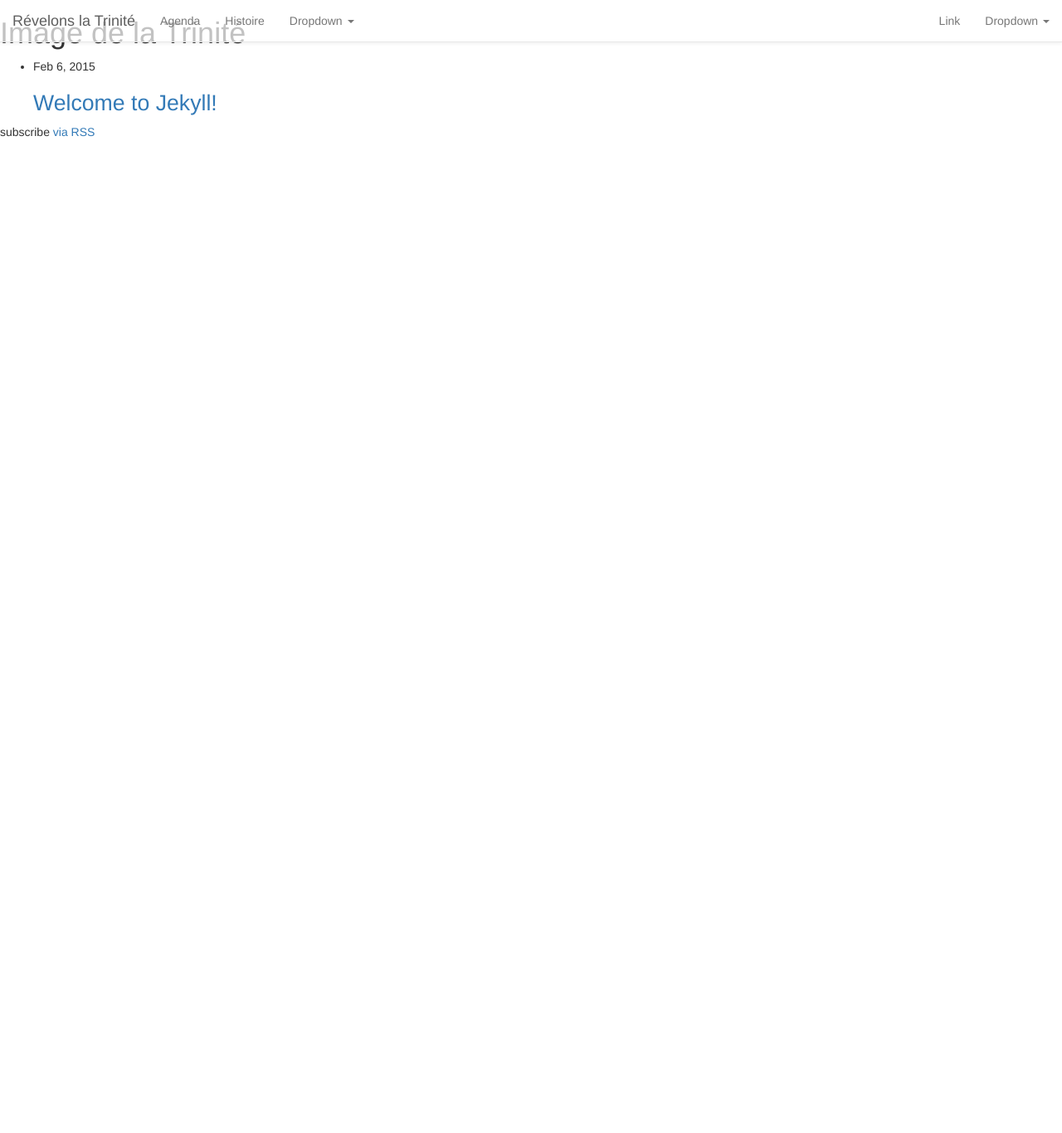
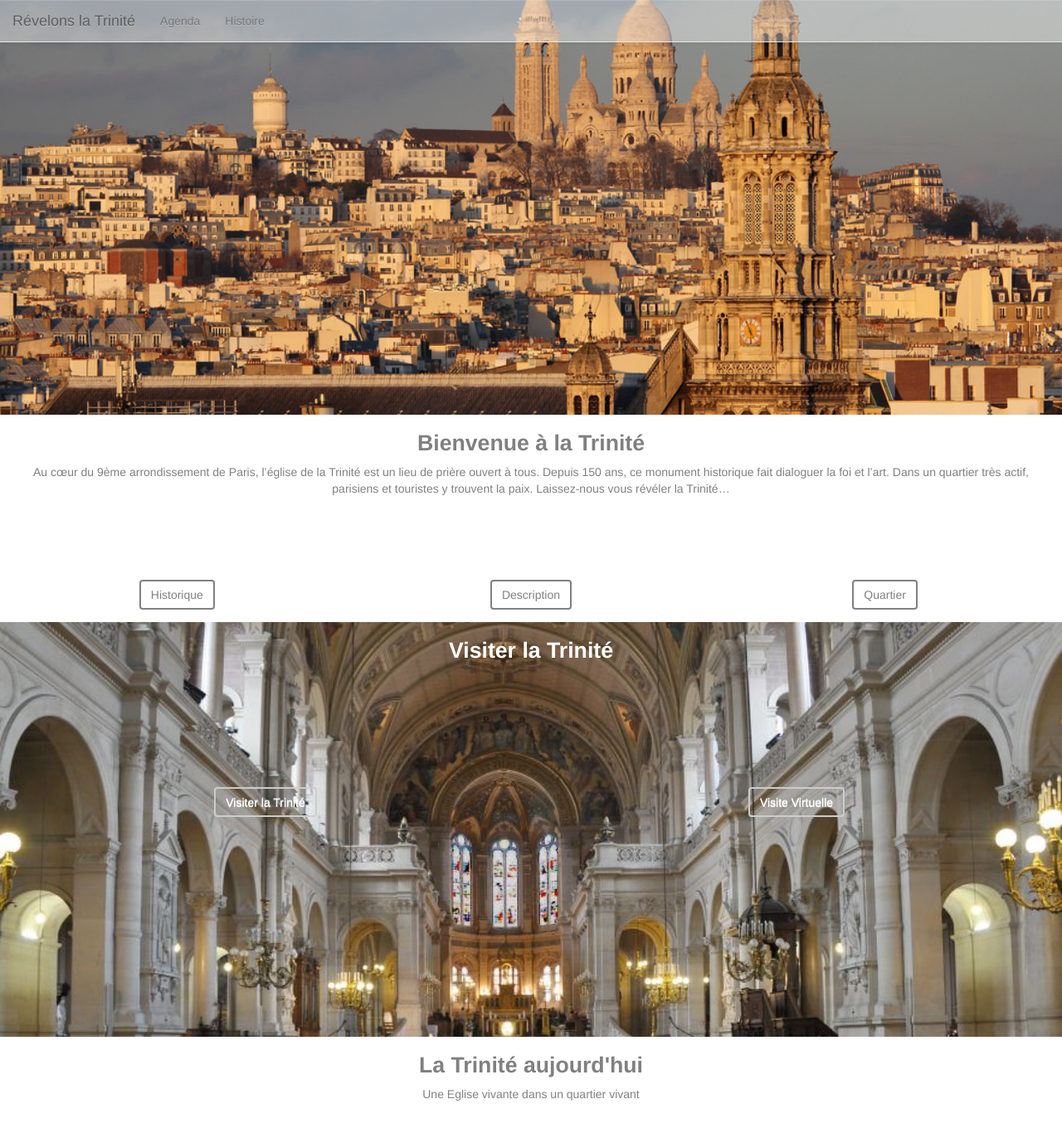
Before and after one commit to m-lce/rlt, a Jekyll site: the page built from index.html, in a window 1280 px wide and 1400 px high. Shown: the top 1366 px of the window at 83% size. Built offline with Jekyll 4.4.1, drawn with Linux system fonts in a browser that asks for light colours; nearby versions of some CDN libraries; some of the changed text lies outside the part shown.

Commit message:
good home page version add office page

```diff
--- /dev/null
+++ b/_data/offices_txt.yml
@@ -0,0 +1,6 @@
+title1: Messes
+text1: "Semaine: 7h30, 12h10 et 19h <br> Samedi: 12h10 <br> Dimanche: 11h et 19h"
+title2: Confessions
+text2: "Semaine: 17h30 à 19h <br> Samedi: 11h à 12h <br> Dimanche: 17h30"
+title3: Adoration eucharistique
+text3: "Du dimanche 12h30 au samedi 17h30 <br> Dans l’église ou la chapelle d’adoration"
--- a/_includes/head.html
+++ b/_includes/head.html
@@ -18,6 +18,8 @@
   <link rel="stylesheet" href="/css/all.css">
   <!-- Latest compiled and minified JavaScript -->
   <script src="https://maxcdn.bootstrapcdn.com/bootstrap/3.3.2/js/bootstrap.min.js"></script>
+  <link rel="stylesheet" href="//maxcdn.bootstrapcdn.com/font-awesome/4.3.0/css/font-awesome.min.css">
+
 
 
 
--- a/_includes/header.html
+++ b/_includes/header.html
@@ -18,31 +18,31 @@
       <ul class="nav navbar-nav">
         <li><a href="/agenda.html">Agenda</a></li>
         <li><a href="/histoire.html">Histoire</a></li>
-        <li class="dropdown">
-          <a href="#" class="dropdown-toggle" data-toggle="dropdown" role="button" aria-expanded="false">Dropdown <span class="caret"></span></a>
-          <ul class="dropdown-menu" role="menu">
-            <li><a href="#">Action</a></li>
-            <li><a href="#">Another action</a></li>
-            <li><a href="#">Something else here</a></li>
-            <li class="divider"></li>
-            <li><a href="#">Separated link</a></li>
-            <li class="divider"></li>
-            <li><a href="#">One more separated link</a></li>
+        <!-- <li class="dropdown"> -->
+        <!--   <a href="#" class="dropdown-toggle" data-toggle="dropdown" role="button" aria-expanded="false">Dropdown <span class="caret"></span></a> -->
+        <!--   <ul class="dropdown-menu" role="menu"> -->
+        <!--     <li><a href="#">Action</a></li> -->
+        <!--     <li><a href="#">Another action</a></li> -->
+        <!--     <li><a href="#">Something else here</a></li> -->
+        <!--     <li class="divider"></li> -->
+        <!--     <li><a href="#">Separated link</a></li> -->
+        <!--     <li class="divider"></li> -->
+        <!--     <li><a href="#">One more separated link</a></li> -->
           </ul>
         </li>
       </ul>
       <ul class="nav navbar-nav navbar-right">
-        <li><a href="#">Link</a></li>
-        <li class="dropdown">
-          <a href="#" class="dropdown-toggle" data-toggle="dropdown" role="button" aria-expanded="false">Dropdown <span class="caret"></span></a>
-          <ul class="dropdown-menu" role="menu">
-            <li><a href="#">Action</a></li>
-            <li><a href="#">Another action</a></li>
-            <li><a href="#">Something else here</a></li>
-            <li class="divider"></li>
-            <li><a href="#">Separated link</a></li>
-          </ul>
-        </li>
+        <!-- <li><a href="#">Link</a></li> -->
+        <!-- <li class="dropdown"> -->
+        <!--   <a href="#" class="dropdown-toggle" data-toggle="dropdown" role="button" aria-expanded="false">Dropdown <span class="caret"></span></a> -->
+          <!-- <ul class="dropdown-menu" role="menu"> -->
+          <!--   <li><a href="#">Action</a></li> -->
+          <!--   <li><a href="#">Another action</a></li> -->
+          <!--   <li><a href="#">Something else here</a></li> -->
+          <!--   <li class="divider"></li> -->
+          <!--   <li><a href="#">Separated link</a></li> -->
+          <!-- </ul> -->
+        <!-- </li> -->
       </ul>
     </div><!-- /.navbar-collapse -->
   </div><!-- /.container-fluid -->
--- a/index.html
+++ b/index.html
@@ -1,23 +1,156 @@
 ---
 layout: default
 ---
+<div class="container-fluid no-padding">
+  <div class="row-fluid md12-img img-1" >
+    <!-- <div class="row-fluid first-plan"> -->
+    <!--   <div class="col-md-4 text-center col-margin"> -->
+    <!--     <a class="btn btn-default center-but" href="#" role="button">Link</a> -->
+    <!--   </div> -->
+    <!--   <div class="col-md-4 text-center col-margin"> -->
+    <!--     <a class="btn btn-default center-but" href="#" role="button">Link</a> -->
+    <!--   </div> -->
+    <!--   <div class="col-md-4 text-center col-margin"> -->
+    <!--     <a class="btn btn-default center-but" href="#" role="button">Link</a> -->
+    <!--   </div> -->
+    </div>
+  </div>
 
-<div class="home">
 
-  <h1 class="page-heading">Image de la Trinité</h1>
+  <div class="row-fluid rf-txt" >
+    <div class="row-fluid txt txt-alone" >
+      <div class="col-md-12 text-center" >
+        <h2><strong>{{ site.data.home_txt.title1 }}</strong></h2>
+        <p> {{ site.data.home_txt.text1 }} </p>
 
-  <ul class="post-list">
-    {% for post in site.posts %}
-      <li>
-        <span class="post-meta">{{ post.date | date: "%b %-d, %Y" }}</span>
+      </div>
+    </div>
+    <div class="row-fluid but-bot">
+      <div class="col-md-4 text-center col-margin">
+        <a class="btn btn-default center-but txt-but" href="/historique.html" role="button">Historique</a>
+      </div>
+      <div class="col-md-4 text-center col-margin">
+        <a class="btn btn-default center-but txt-but" href="/description.html" role="button">Description</a>
+      </div>
+      <div class="col-md-4 text-center col-margin">
+        <a class="btn btn-default center-but txt-but" href="/quartier.html" role="button">Quartier</a>
+      </div>
+    </div>
+  </div>
 
-        <h2>
-          <a class="post-link" href="{{ post.url | prepend: site.baseurl }}">{{ post.title }}</a>
-        </h2>
-      </li>
-    {% endfor %}
-  </ul>
 
-  <p class="rss-subscribe">subscribe <a href="{{ "/feed.xml" | prepend: site.baseurl }}">via RSS</a></p>
+
+
+  <!-- <div class="row-fluid md12-img img-2 bg-fixed text-center" > -->
+  <!--   <h2> Visiter la Trinité </h2> -->
+  <!--   <div class="row-fluid first-plan bg-transparent"> -->
+  <!--     <div class="col-md-4 text-center col-margin"> -->
+  <!--       <a class="btn btn-default center-but" href="#" role="button">Link</a> -->
+  <!--     </div> -->
+  <!--     <div class="col-md-4 text-center col-margin"> -->
+  <!--       <a class="btn btn-default center-but" href="#" role="button">Link</a> -->
+  <!--     </div> -->
+  <!--     <div class="col-md-4 text-center col-margin"> -->
+  <!--       <a class="btn btn-default center-but" href="#" role="button">Link</a> -->
+  <!--     </div> -->
+  <!--   </div> -->
+  <!-- </div> -->
+
+
+<div class="row-fluid rf-txt img-2 bg-fixed" >
+    <div class="row-fluid txt txt-on-img" >
+      <div class="col-md-12 text-center" >
+        <h2><strong>{{ site.data.home_txt.title2 }}</strong></h2>
+        <!-- <p> {{ site.data.home_txt.text1 }} </p> -->
+
+      </div>
+    </div>
+    <div class="row-fluid but-bot img-but">
+      <div class="col-md-6 text-center col-margin">
+        <a class="btn btn-default center-but " href="/historique.html" role="button">Visiter la Trinité</a>
+      </div>
+      <div class="col-md-6 text-center col-margin">
+        <a class="btn btn-default center-but " href="/description.html" role="button">Visite Virtuelle</a>
+      </div>
+
+    </div>
+  </div>
+
+
+<div class="row-fluid rf-txt" >
+    <div class="row-fluid txt txt-alone" >
+      <div class="col-md-12 text-center" >
+        <h2><strong>{{ site.data.home_txt.title3 }}</strong></h2>
+        <p>{{ site.data.home_txt.text3 }}</p>
+
+      </div>
+    </div>
+    <div class="row-fluid but-bot">
+      <div class="col-md-4 text-center col-margin">
+        <a class="btn btn-default center-but txt-but" href="/historique.html" role="button">Offices religieux</a>
+      </div>
+      <div class="col-md-4 text-center col-margin">
+        <a class="btn btn-default center-but txt-but" href="/description.html" role="button">Accueil des pauvres</a>
+      </div>
+      <div class="col-md-4 text-center col-margin">
+        <a class="btn btn-default center-but txt-but" href="/quartier.html" role="button">Concerts</a>
+      </div>
+    </div>
+  </div>
+
+
+<div class="row-fluid rf-txt img-3 bg-fixed" >
+    <div class="row-fluid txt txt-on-img" >
+      <div class="col-md-12 text-center" >
+        <h2><strong>{{ site.data.home_txt.title4 }}</strong></h2>
+        <!-- <p> {{ site.data.home_txt.text1 }} </p> -->
+
+      </div>
+    </div>
+    <div class="row-fluid but-bot img-but">
+      <div class="col-md-6 text-center col-margin">
+        <a class="btn btn-default center-but " href="/historique.html" role="button">Restauration extérieure</a>
+      </div>
+      <div class="col-md-6 text-center col-margin">
+        <a class="btn btn-default center-but " href="/description.html" role="button">150 ans de la Trinité</a>
+      </div>
+
+    </div>
+  </div>
+
+
+
+
+
+  <div class="row-fluid  rnd-img" >
+    <div class="row-fluid txt txt-alone text-center" >
+      <div class="col-md-12 " >
+        <h2><strong>Notre équipe</strong></h2>
+
+      </div>
+    </div>
+    <div class="row-fluid but-bot">
+      <div class="col-md-3 text-center">
+        <a href="/index.html">
+          <img src="/img/cristori.jpg" ref alt="Hélène" class="img-circle">
+        </a>
+      </div>
+      <div class="col-md-3 text-center">
+        <a href="/index.html">
+          <img src="/img/guillaume.jpg" ref alt="Hélène" class="img-circle">
+        </a>
+      </div>
+      <div class="col-md-3 text-center">
+        <a href="/index.html">
+          <img src="/img/nous.jpg" ref alt="Hélène" class="img-circle">
+        </a>
+      </div>
+      <div class="col-md-3 text-center">
+        <a href="/index.html">
+          <img src="/img/alix.jpg" ref alt="Hélène" class="img-circle">
+        </a>
+      </div>
+    </div>
+  </div>
 
 </div>
```
Also changed, not shown: offices.html (added, +123 -0 lines), page-info/test-page.html (+16 -16 lines), css/all.css.
